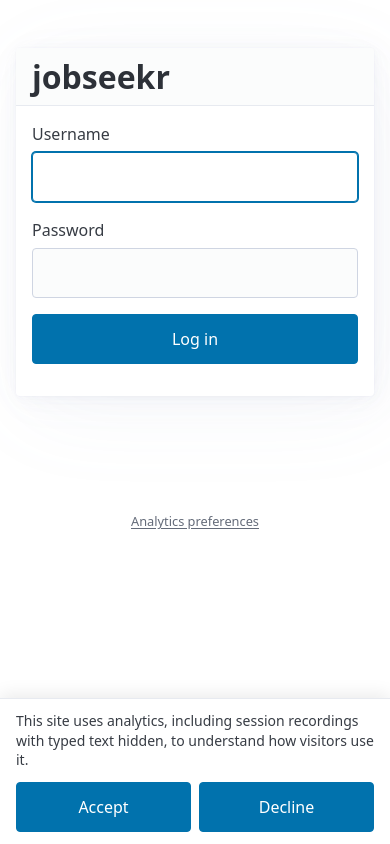
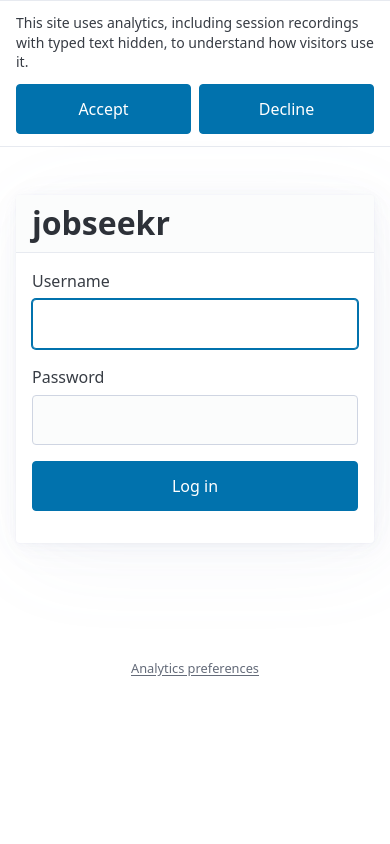
Before and after one commit to adrianprofir/jobseekr, a Django app: page /login/ in a window 390 px wide. Run offline with Django 5.2, Linux system fonts and the light colour scheme.

Commit message:
Adjust analytics banner layout for desktop padding and phone flow.
Keep the banner fixed with measured body padding on wide viewports; below the header in normal flow on phones so controls stay uncovered.

```diff
--- a/static/css/app.css
+++ b/static/css/app.css
@@ -873,7 +873,7 @@ a.danger-link {
 }
 
 .analytics-banner-inner p {
-  flex: 1 1 14rem;
+  flex: 1 1 auto;
   margin: 0;
   font-size: 0.875rem;
   line-height: 1.4;
@@ -890,18 +890,18 @@ a.danger-link {
   min-width: 6rem;
 }
 
-body.analytics-banner-visible {
-  padding-bottom: 5.5rem;
-}
+@media (max-width: 639px) {
+  .analytics-banner {
+    position: static;
+    z-index: auto;
+    box-shadow: none;
+    border-top: 1px solid var(--pico-muted-border-color);
+    border-bottom: 1px solid var(--pico-muted-border-color);
+    margin-bottom: 1rem;
+  }
 
-@media (max-width: 576px) {
   .analytics-banner-inner {
     padding-block: 0.75rem;
-  }
-
-  .analytics-banner-inner p {
-    flex: 0 1 auto;
-    flex-basis: auto;
   }
 
   .analytics-banner-actions {
@@ -910,10 +910,6 @@ body.analytics-banner-visible {
 
   .analytics-consent-btn {
     flex: 1 1 0;
-  }
-
-  body.analytics-banner-visible {
-    padding-bottom: 6rem;
   }
 }
 
--- a/static/js/analytics.js
+++ b/static/js/analytics.js
@@ -100,13 +100,31 @@
     }
   }
 
+  function isPhoneLayout() {
+    return window.matchMedia("(max-width: 639px)").matches;
+  }
+
+  function syncBannerLayout() {
+    var banner = document.getElementById("analytics-banner");
+    if (!banner) {
+      return;
+    }
+    var visible = !banner.classList.contains("hidden");
+    document.body.classList.toggle("analytics-banner-visible", visible);
+    if (!visible || isPhoneLayout()) {
+      document.body.style.paddingBottom = "";
+      return;
+    }
+    document.body.style.paddingBottom = banner.offsetHeight + "px";
+  }
+
   function setBannerVisible(visible) {
     var banner = document.getElementById("analytics-banner");
     if (!banner) {
       return;
     }
     banner.classList.toggle("hidden", !visible);
-    document.body.classList.toggle("analytics-banner-visible", visible);
+    syncBannerLayout();
   }
 
   function onReady(fn) {
@@ -134,12 +152,19 @@
       grantAnalytics(config);
     } else if (consent !== "denied") {
       setBannerVisible(true);
+    } else {
+      syncBannerLayout();
     }
 
     if (prefs) {
       prefs.addEventListener("click", function () {
         setBannerVisible(true);
       });
+    }
+
+    window.addEventListener("resize", syncBannerLayout);
+    if (typeof ResizeObserver !== "undefined") {
+      new ResizeObserver(syncBannerLayout).observe(banner);
     }
 
     banner.querySelectorAll("[data-analytics-action]").forEach(function (button) {
--- a/templates/base.html
+++ b/templates/base.html
@@ -50,6 +50,7 @@
     </nav>
   </header>
   {% endif %}
+  {% if analytics %}{% include "includes/analytics_banner.html" %}{% endif %}
   <main class="container">
     {% if messages %}
     <div class="messages" role="status">
--- a/templates/includes/analytics.html
+++ b/templates/includes/analytics.html
@@ -2,14 +2,5 @@
 <footer class="site-footer">
   <button type="button" class="analytics-prefs-link" id="analytics-prefs">Analytics preferences</button>
 </footer>
-<div id="analytics-banner" class="analytics-banner hidden" role="dialog" aria-modal="false" aria-labelledby="analytics-banner-title">
-  <div class="analytics-banner-inner container">
-    <p id="analytics-banner-title">This site uses analytics, including session recordings with typed text hidden, to understand how visitors use it.</p>
-    <div class="analytics-banner-actions">
-      <button type="button" class="analytics-consent-btn" data-analytics-action="accept">Accept</button>
-      <button type="button" class="analytics-consent-btn" data-analytics-action="decline">Decline</button>
-    </div>
-  </div>
-</div>
 {{ analytics|json_script:"analytics-config" }}
 <script src="{% static 'js/analytics.js' %}" defer></script>
--- /dev/null
+++ b/templates/includes/analytics_banner.html
@@ -0,0 +1,9 @@
+<div id="analytics-banner" class="analytics-banner hidden" role="dialog" aria-modal="false" aria-labelledby="analytics-banner-title">
+  <div class="analytics-banner-inner container">
+    <p id="analytics-banner-title">This site uses analytics, including session recordings with typed text hidden, to understand how visitors use it.</p>
+    <div class="analytics-banner-actions">
+      <button type="button" class="analytics-consent-btn" data-analytics-action="accept">Accept</button>
+      <button type="button" class="analytics-consent-btn" data-analytics-action="decline">Decline</button>
+    </div>
+  </div>
+</div>
```
Also changed, not shown: 2 other files.
